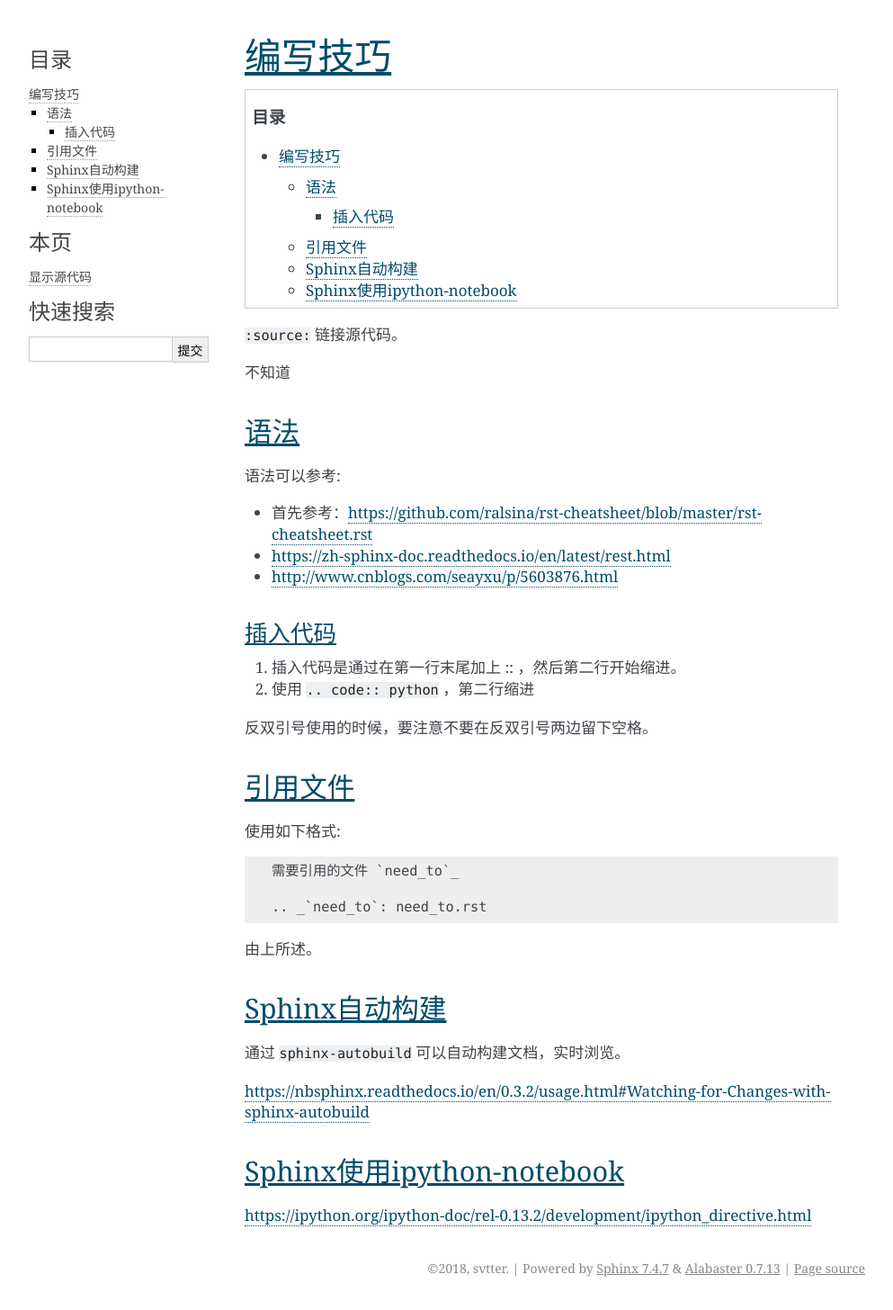
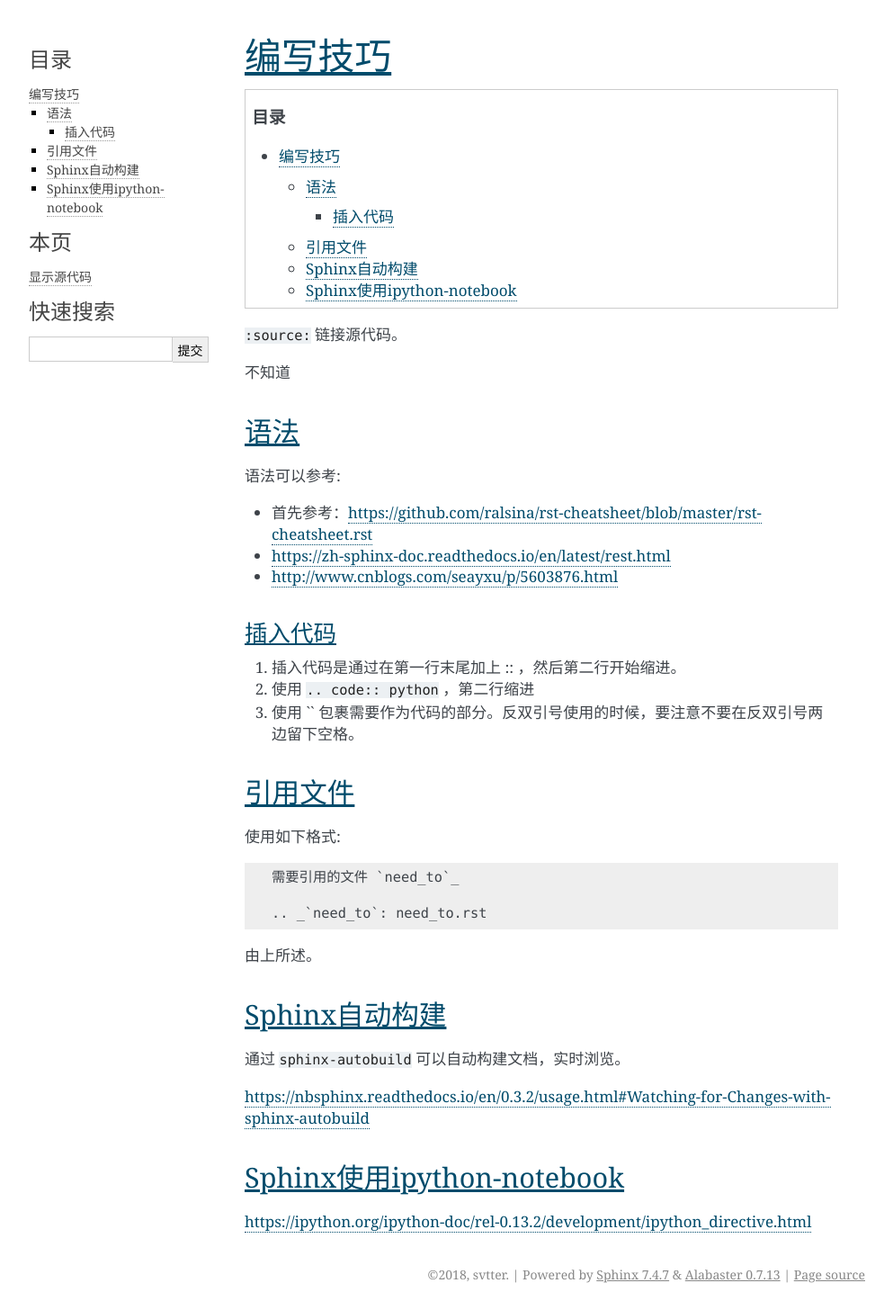
Before and after one commit to Svtter/Sphinx-learn, a Sphinx documentation site: the page built from source/edit_tips.rst, in a window 1280 px wide. Shown: the whole page at 90% size, without its empty margins (148-1141 px from the left). Built offline with Sphinx 7.4.7, drawn with Linux system fonts in a browser that asks for light colours.

Commit message:
Update edit_tips.rst

```diff
--- a/source/edit_tips.rst
+++ b/source/edit_tips.rst
@@ -21,11 +21,7 @@
 
 1. 插入代码是通过在第一行末尾加上 :: ，然后第二行开始缩进。
 2. 使用 ``.. code:: python`` ，第二行缩进
-
-
-反双引号使用的时候，要注意不要在反双引号两边留下空格。
-
-.. 不知道为什么我的反双引号总是不好用。。
+3. 使用 `` 包裹需要作为代码的部分。反双引号使用的时候，要注意不要在反双引号两边留下空格。
 
 引用文件
 -------
```
